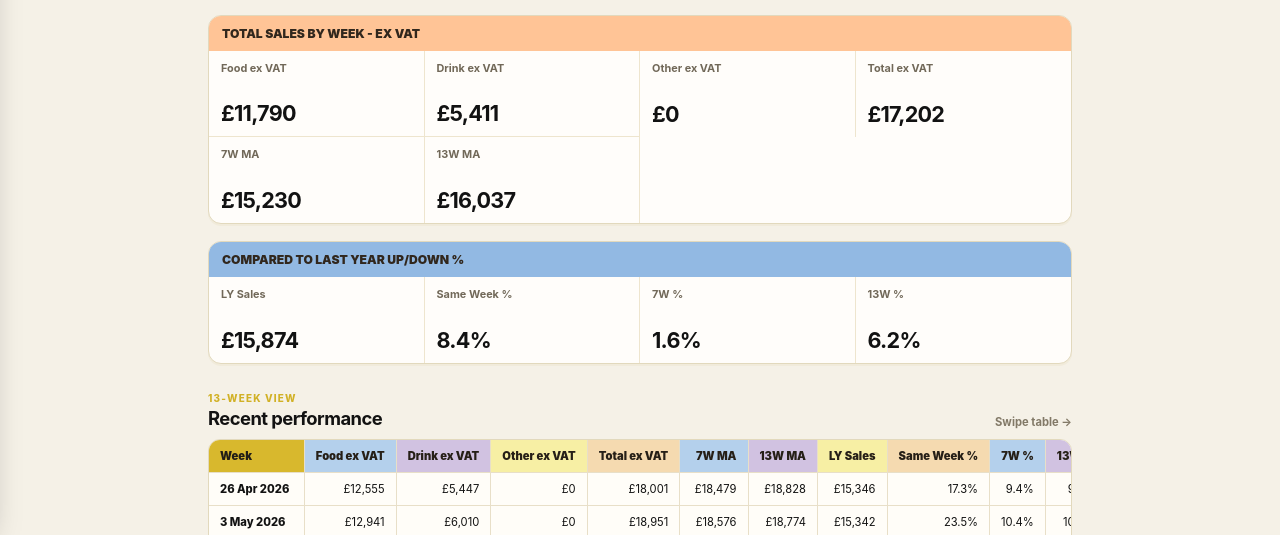
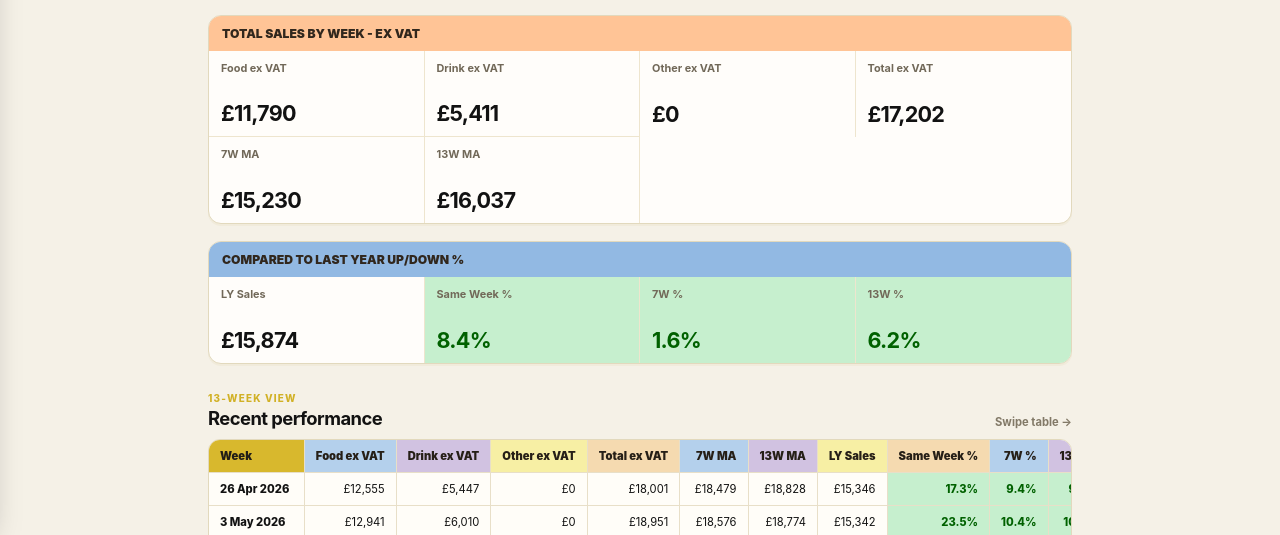
Before and after one commit to Ben316-design/larder-weekly-report, a website: page index.html in a window 1280 px wide. Both pictures are taken after a click on the button 312 px from the left and 606 px from the top of the page. Shown: the part 264-799 px from the top of the page. Drawn offline with Linux system fonts and the light colour scheme.

Commit message:
Add comparison conditional colours

```diff
--- a/app.js
+++ b/app.js
@@ -128,6 +128,15 @@ function isCurrency(section, header) {
   const label = `${header.label} ${header.group}`.toLowerCase();
   if (isPercentage(section, header)) return false;
   return /sales|purchases|wages|sph|spend/.test(label);
+}
+
+function comparisonClass(section, header, value) {
+  if (typeof value !== "number" || !isPercentage(section, header)) return "";
+  const group = plainText(header.group).toLowerCase();
+  if (!/compared to last year|up or down/.test(group)) return "";
+  if (value > 0) return "comparison-positive";
+  if (value < 0) return "comparison-negative";
+  return "";
 }
 
 function formatValue(value, section, header, numberFormat) {
@@ -272,7 +281,7 @@ function renderSection(section) {
     <div class="metric-groups accent-${section.accent}">
       ${groups.map(([name, metrics], groupIndex) => `<section class="metric-group ${groupClass(groupIndex)}">
         <h3>${escapeHtml(name)}</h3><div class="metric-grid">
-          ${metrics.map(({ header, index }) => `<article class="metric-card"><span>${escapeHtml(header.label)}</span><strong>${formatValue(row.values[index], section, header, row.numberFormats?.[index])}</strong></article>`).join("")}
+          ${metrics.map(({ header, index }) => `<article class="metric-card ${comparisonClass(section, header, row.values[index])}"><span>${escapeHtml(header.label)}</span><strong>${formatValue(row.values[index], section, header, row.numberFormats?.[index])}</strong></article>`).join("")}
         </div>
       </section>`).join("")}
     </div>
@@ -287,7 +296,7 @@ function renderSection(section) {
           <thead><tr>${section.headers.map((header, index) => `<th class="${groupClass(index)}">${escapeHtml(header.label)}</th>`).join("")}</tr></thead>
           <tbody>${section.rows.map((historyRow) => `<tr class="${historyRow.week === row.week ? "is-selected" : ""}">
             <th scope="row">${formatDate(historyRow.week, true)}</th>
-            ${historyRow.values.map((value, index) => `<td>${formatValue(value, section, section.headers[index + 1], historyRow.numberFormats?.[index])}</td>`).join("")}
+            ${historyRow.values.map((value, index) => `<td class="${comparisonClass(section, section.headers[index + 1], value)}">${formatValue(value, section, section.headers[index + 1], historyRow.numberFormats?.[index])}</td>`).join("")}
           </tr>`).join("")}</tbody>
         </table>
       </div>
--- a/styles.css
+++ b/styles.css
@@ -96,8 +96,10 @@ main { width: min(100%, 920px); margin: 0 auto; padding: 24px 16px 42px; }
 .metric-grid { display: grid; grid-template-columns: repeat(2, minmax(0, 1fr)); }
 .metric-card { min-height: 86px; display: flex; flex-direction: column; justify-content: space-between; padding: 11px 12px; border-right: 1px solid #eee5ce; border-bottom: 1px solid #eee5ce; }.metric-card:nth-child(2n) { border-right: 0; }.metric-card:nth-last-child(-n + 2) { border-bottom: 0; }
 .metric-card span { color: #716858; font-size: .68rem; font-weight: 700; line-height: 1.18; }.metric-card strong { margin-top: 7px; font-size: clamp(1rem, 4.6vw, 1.35rem); letter-spacing: -.035em; line-height: 1; }
+.metric-card.comparison-positive { background: #c6efce; }.metric-card.comparison-positive strong { color: #006100; }.metric-card.comparison-negative { background: #ffc7ce; }.metric-card.comparison-negative strong { color: #9c0006; }
 .history-section { margin-top: 28px; }.history-section__heading { display: flex; align-items: end; justify-content: space-between; gap: 12px; margin-bottom: 10px; }.history-section h3 { margin: 3px 0 0; font-size: 1.15rem; letter-spacing: -.03em; }.swipe-hint { color: #827967; font-size: .7rem; font-weight: 750; white-space: nowrap; }
 .table-wrap { overflow-x: auto; border: 1px solid var(--line); border-radius: 12px; background: #fffdf8; -webkit-overflow-scrolling: touch; }.table-wrap table { min-width: 760px; border-collapse: collapse; font-size: .7rem; }.table-wrap th, .table-wrap td { padding: 9px 11px; border-right: 1px solid #e8dfc8; border-bottom: 1px solid #e8dfc8; white-space: nowrap; text-align: right; }.table-wrap thead th { position: sticky; top: 0; color: #261f17; background: #f5dab0; font-weight: 900; text-align: right; }.table-wrap thead th:first-child { position: sticky; left: 0; z-index: 3; color: #211e17; background: #d8b82d; text-align: left; }.table-wrap th.band-2 { background: #b4d0ec; }.table-wrap th.band-3 { background: #d1c2e1; }.table-wrap th.band-4 { background: #f7efa4; }.table-wrap tbody th { position: sticky; left: 0; z-index: 2; background: #fffdf8; font-weight: 800; text-align: left; }.table-wrap tbody tr.is-selected td, .table-wrap tbody tr.is-selected th { background: #fff0c5; font-weight: 850; }.table-wrap tbody tr:last-child td, .table-wrap tbody tr:last-child th { border-bottom: 0; }
+.table-wrap tbody td.comparison-positive { color: #006100; background: #c6efce; font-weight: 850; }.table-wrap tbody td.comparison-negative { color: #9c0006; background: #ffc7ce; font-weight: 850; }
 
 .drawer-backdrop { position: fixed; z-index: 20; inset: 0; background: #111a; opacity: 0; transition: opacity .22s ease; }.drawer-backdrop.is-visible { opacity: 1; }
 .menu-drawer { position: fixed; z-index: 25; top: 0; bottom: 0; left: 0; width: min(86vw, 360px); display: flex; flex-direction: column; padding: max(18px, env(safe-area-inset-top)) 14px 16px; transform: translateX(-105%); color: #fff; background: var(--ink); box-shadow: 7px 0 30px #0004; transition: transform .22s ease; }.menu-drawer.is-open { transform: translateX(0); }
```
